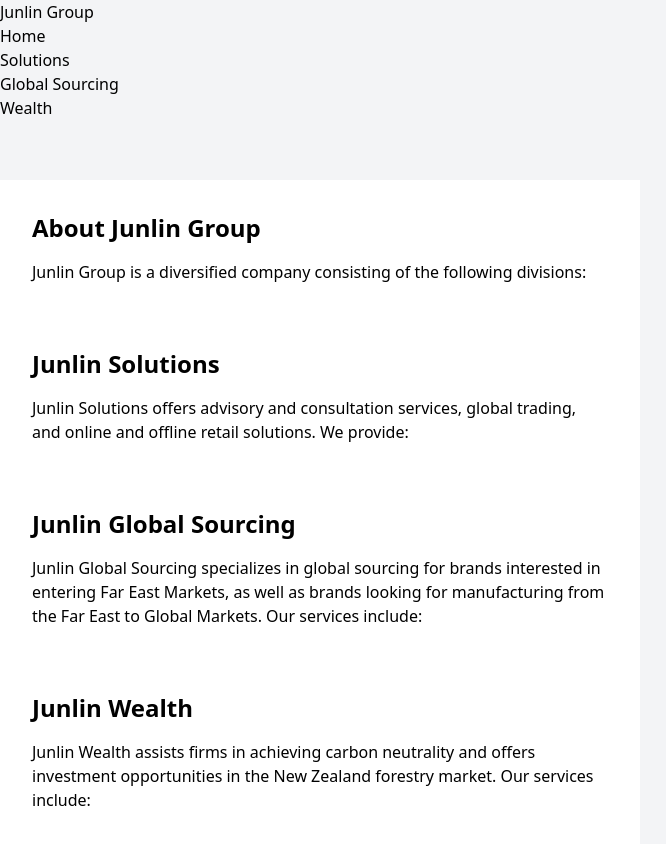
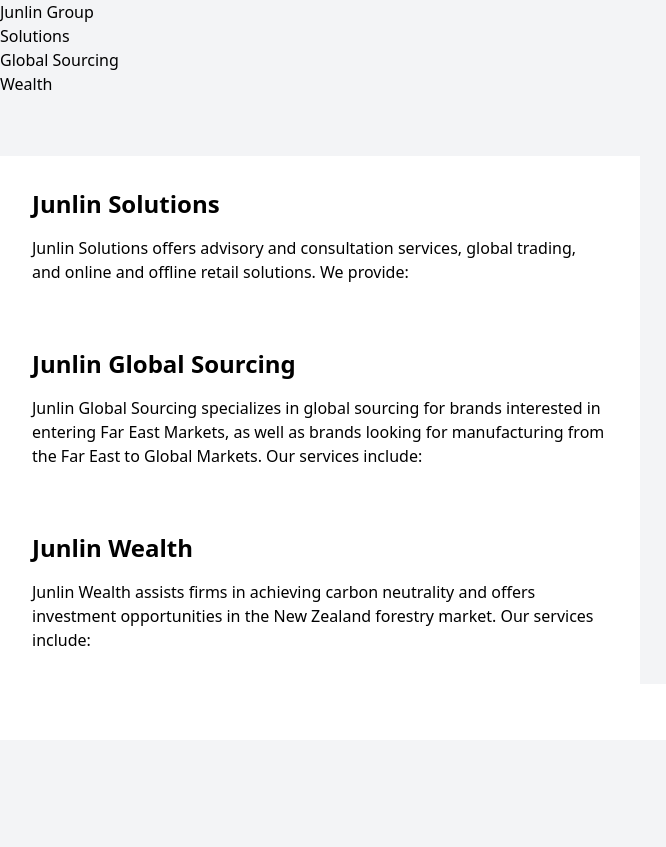
Before and after one commit to mp-ng/junlingroup-repo, a plain HTML site: page index.html in a window 1280 px wide. Shown: the whole page, without its empty margins (0-666 px from the left). After the commit the page ends 800 px from the top, so only its background shows below. Drawn offline with nearby package versions, Linux system fonts and the light colour scheme.

Commit message:
testing: remove home

```diff
--- a/components/nav.html
+++ b/components/nav.html
@@ -7,9 +7,6 @@
     </button>
     <div class="collapse navbar-collapse" id="navbarSupportedContent">
       <ul class="navbar-nav mr-auto">
-        <li class="nav-item">
-          <a class="nav-link" href="#home">Home</a>
-        </li>
         <li class="nav-item">
           <a class="nav-link" href="#solutions">Solutions</a>
         </li>
--- a/index.html
+++ b/index.html
@@ -15,13 +15,6 @@
 
   <div id="nav-placeholder"></div>
   <div id="godown" style="height: 60px;"></div>
-
-  <div id="home" class="flex flex-wrap">
-    <div class="w-full md:w-1/2 bg-white p-8">
-      <h2 class="text-2xl font-bold mb-4">About Junlin Group</h2>
-      <p>Junlin Group is a diversified company consisting of the following divisions:</p>
-    </div>
-  </div>
 
   <div id="solutions" class="flex flex-wrap">
     <div class="w-full md:w-1/2 bg-white p-8">
```
